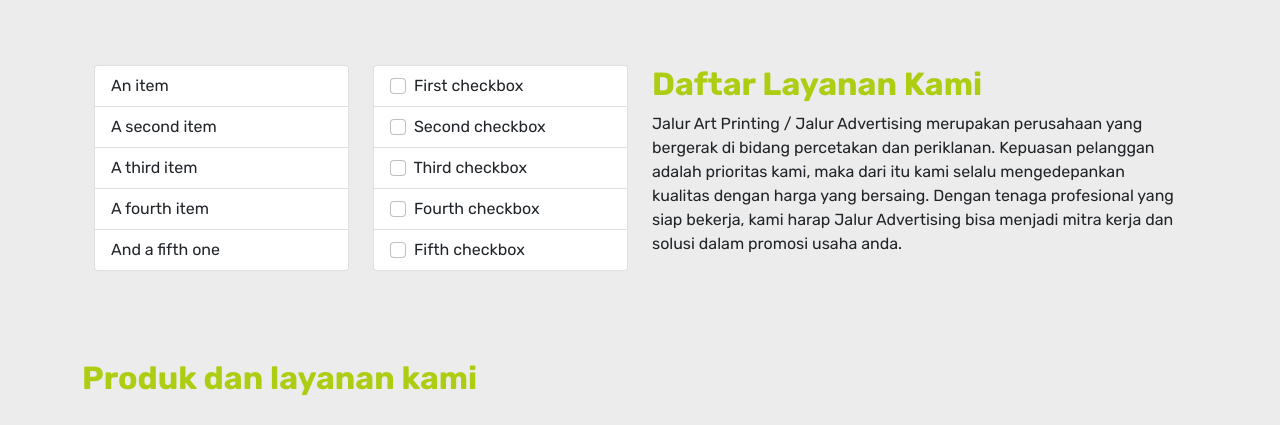
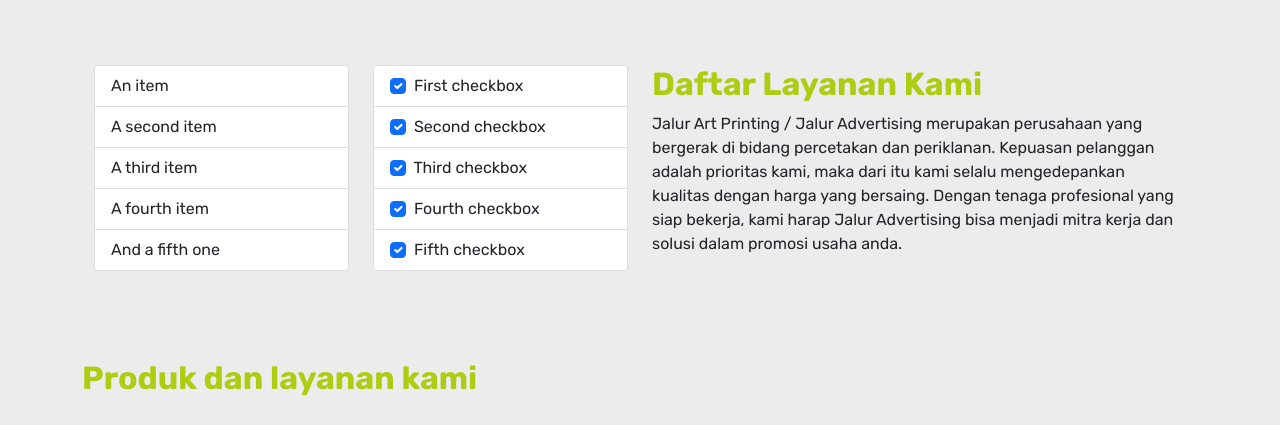
Before and after one commit to JalurAdvertising/JalurAdvertising.github.io, a plain HTML site: page index.html in a window 1280 px wide. Shown: the part 1326-1751 px from the top of the page. Drawn offline with Linux system fonts and the light colour scheme.

Commit message:
Menambah checkbox

```diff
--- a/index.html
+++ b/index.html
@@ -121,26 +121,25 @@
             </ul>
           </div>
           <div class="col-lg-6 col-sm-6">
-
             <ul class="list-group">
               <li class="list-group-item">
-                <input class="form-check-input me-1" type="checkbox" value="" aria-label="...">
+                <input class="form-check-input me-1" type="checkbox" value="something" checked>
                 First checkbox
               </li>
               <li class="list-group-item">
-                <input class="form-check-input me-1" type="checkbox" value="" aria-label="...">
+                <input class="form-check-input me-1" type="checkbox" value="" checked>
                 Second checkbox
               </li>
               <li class="list-group-item">
-                <input class="form-check-input me-1" type="checkbox" value="" aria-label="...">
+                <input class="form-check-input me-1" type="checkbox" value="" checked>
                 Third checkbox
               </li>
               <li class="list-group-item">
-                <input class="form-check-input me-1" type="checkbox" value="checkbox" aria-label="...">
+                <input class="form-check-input me-1" type="checkbox" value="checkbox" checked>
                 Fourth checkbox
               </li>
               <li class="list-group-item">
-                <input class="form-check-input me-1" type="checkbox" value="" aria-label="...">
+                <input class="form-check-input me-1" type="checkbox" value="" checked>
                 Fifth checkbox
               </li>
             </ul>
```
Also changed, not shown: main.scss (line endings or trailing spaces).
